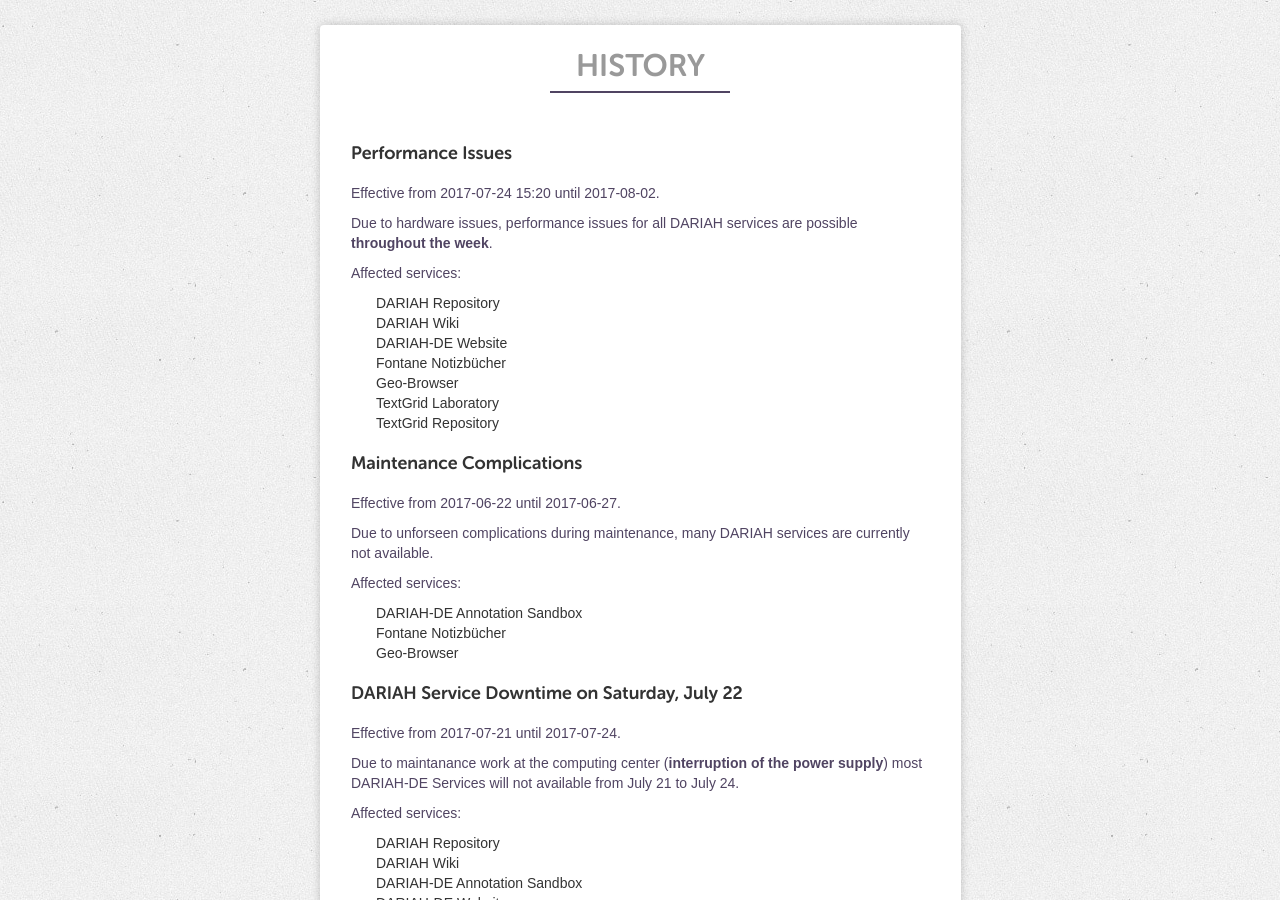
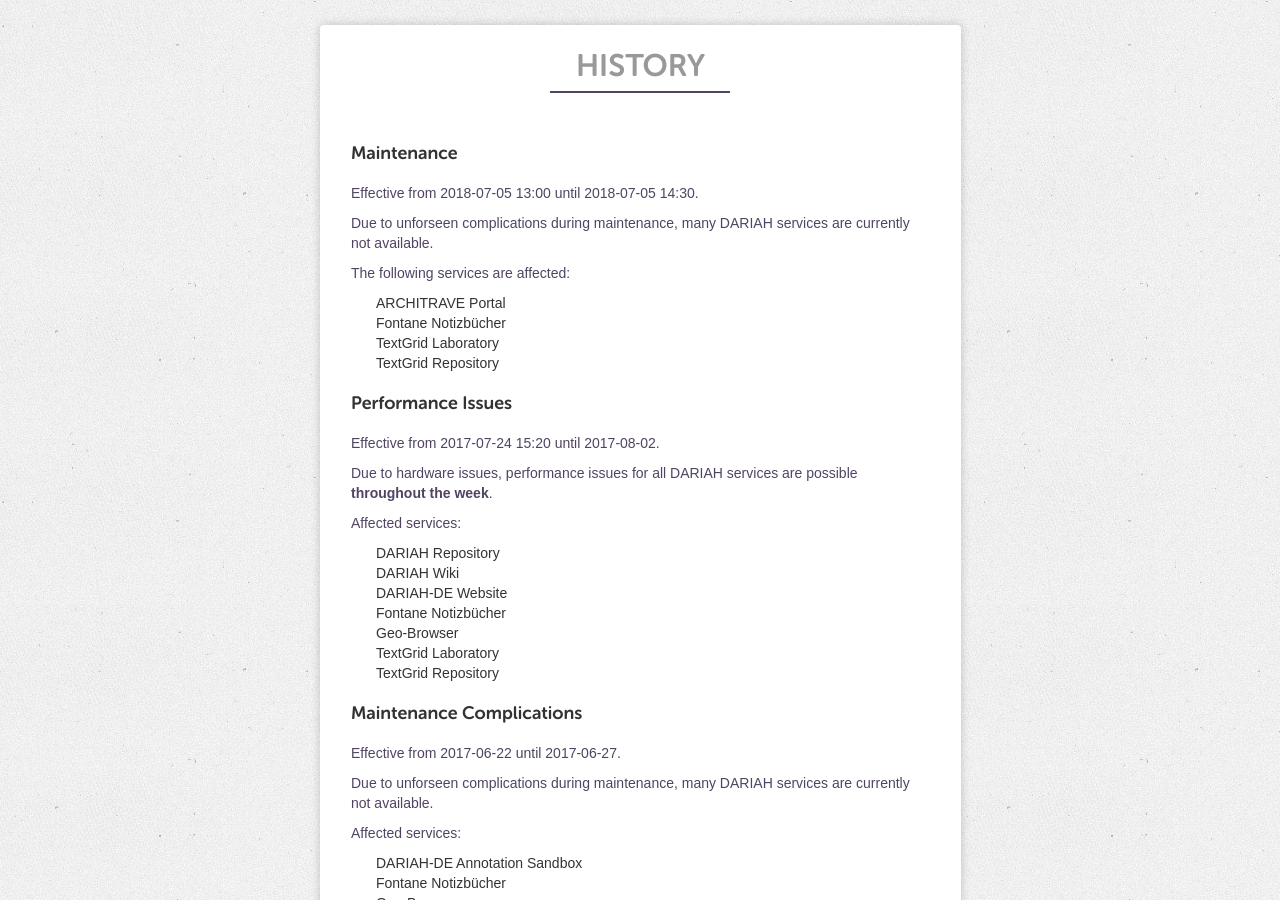
Before and after one commit to DARIAH-DE/status, a Jekyll site: the page built from history.md, in a window 1280 px wide and 900 px high. Built offline with Jekyll 4.4.1, drawn with Linux system fonts in a browser that asks for light colours; our own code applies the rules of GitHub Pages for plain Markdown files.

Commit message:
Update history.yaml

```diff
--- a/_data/history.yaml
+++ b/_data/history.yaml
@@ -1,4 +1,10 @@
 ---
+- title: 'Maintenance'
+  description: 'Due to unforseen complications during maintenance, many DARIAH services are currently not available.'
+  date_start: '2018-07-05 13:00'
+  date_end: '2018-07-05 14:30'
+  affected:
+    - '/middlewares/tgauth'
 - title: 'Performance Issues'
   description: 'Due to hardware issues, performance issues for all DARIAH services are possible [throughout the week](https://info.gwdg.de/news/wartungsarbeiten-netapp/).'
   date_start: '2017-07-24 15:20'
```
